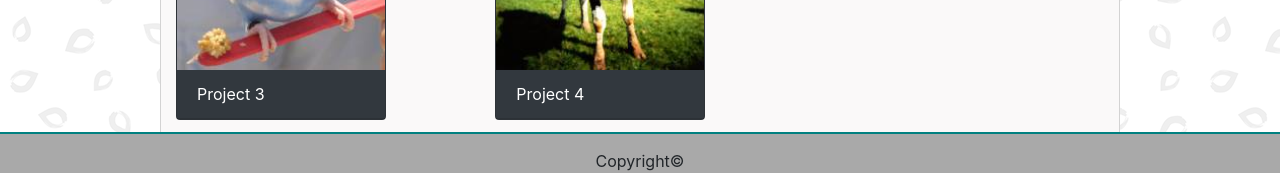
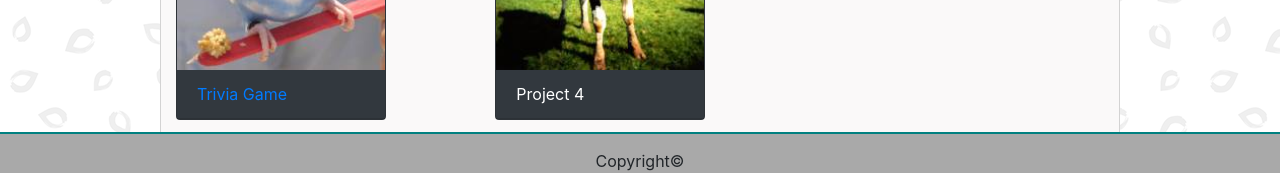
Before and after one commit to beccashieh/Bootstrap-portfolio, a plain HTML site: page portfolio.html in a window 1280 px wide. Shown: the part 608-781 px from the top of the page. Drawn offline with nearby package versions, Linux system fonts and the light colour scheme.

Commit message:
linked Trivia Game

```diff
--- a/portfolio.html
+++ b/portfolio.html
@@ -66,7 +66,7 @@
             <div class="col-md-3">
                 <div class="card text-white bg-dark mb-3" style="max-width: 18rem;">
                     <img src="assets/images/placeholder3.jpg" class="card-img-top" alt="Image3">
-                        <div class="card-header">Project 3</div>
+                    <a class="card-header" href="https://beccashieh.github.io/TriviaGame/">Trivia Game</a>
                 </div>
             </div>
             <div class="col-md-1"></div>
```
